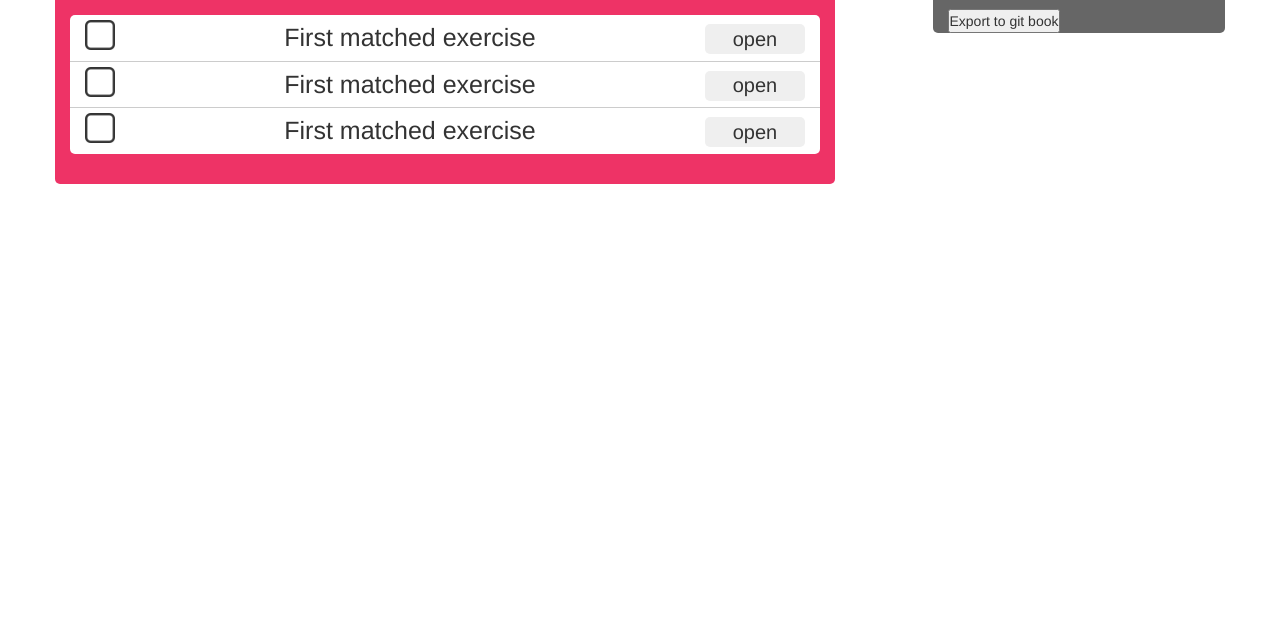
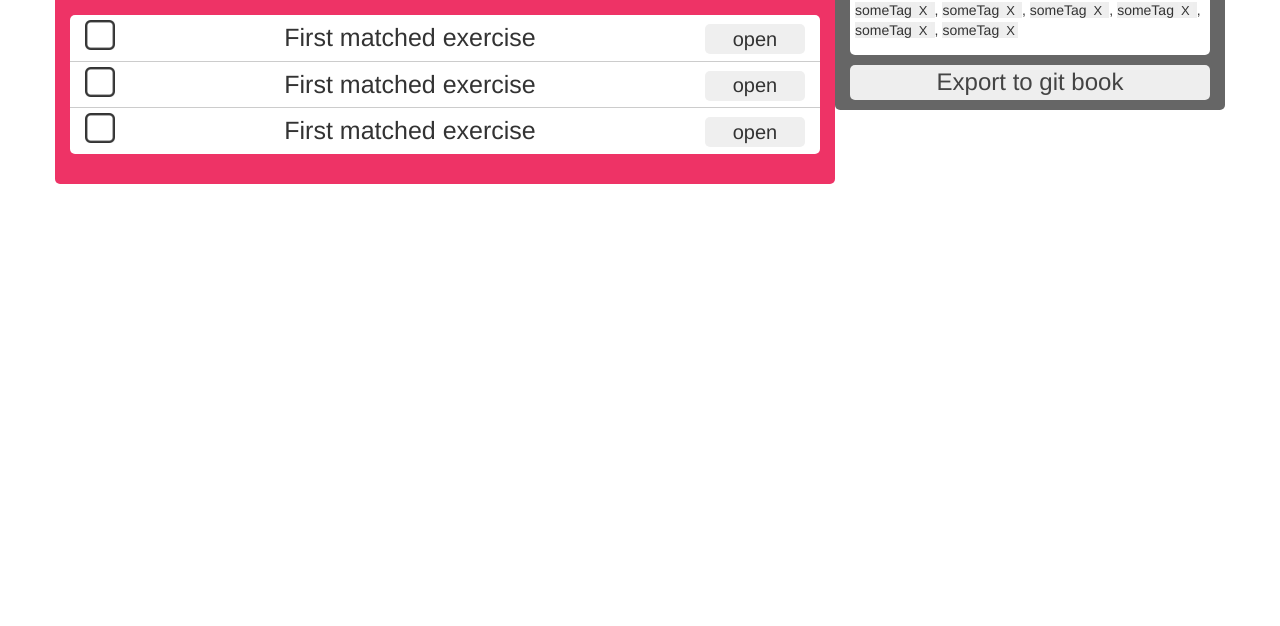
Before and after one commit to HackBulgaria/CodeCollectionToGitBookApp, a plain HTML site: page index.html in a window 1280 px wide. Shown: the part 174-800 px from the top of the page. Drawn offline with nearby package versions, Linux system fonts and the light colour scheme.

Commit message:
Making more css changes

```diff
--- a/index.html
+++ b/index.html
@@ -53,23 +53,65 @@
 					</ul>
 				</div>
 			</div>
-			<aside class="col-sm-3 col-sm-offset-1 blog-sidebarside-bar-controls side-bar-controls border-round5">
+			<aside class="col-sm-4 blog-sidebarside-bar-controls side-bar-controls border-round5">
 				<div class="right-export-container">
 					<div class="export-header">
 						TO EXPORT
-					<div class="exported-items-container">
 					</div>
+					<div class="exported-items-container border-round5">
 						<ul class="exported-items">
-							<li class="exported-item">
-								<p class="item-name"></p>
-								<button class="remove-exported-item-button">
-									X
-								</button>
+							<li class="exported-item border-round3">
+								<p class="tag">
+									<span class="item-name">someTag</span>
+									<button class="remove-exported-item-button">
+										X
+									</button>
+								</p>
+							</li>,
+							<li class="exported-item border-round3">
+								<p class="tag">
+									<span class="item-name">someTag</span>
+									<button class="remove-exported-item-button">
+										X
+									</button>
+								</p>
+							</li>,
+							<li class="exported-item border-round3">
+								<p class="tag">
+									<span class="item-name">someTag</span>
+									<button class="remove-exported-item-button">
+										X
+									</button>
+								</p>
+							</li>,
+							<li class="exported-item border-round3">
+								<p class="tag">
+									<span class="item-name">someTag</span>
+									<button class="remove-exported-item-button">
+										X
+									</button>
+								</p>
+							</li>,
+							<li class="exported-item border-round3">
+								<p class="tag">
+									<span class="item-name">someTag</span>
+									<button class="remove-exported-item-button">
+										X
+									</button>
+								</p>
+							</li>,
+							<li class="exported-item border-round3">
+								<p class="tag">
+									<span class="item-name">someTag</span>
+									<button class="remove-exported-item-button">
+										X
+									</button>
+								</p>
 							</li>
 						</ul>
 					</div>
 				</div>
-				<button class="export-to-gitbook-button">
+				<button class="export-to-gitbook-button border-round5">
 					Export to git book
 				</button>
 			</aside>
--- a/styles.css
+++ b/styles.css
@@ -20,7 +20,7 @@ header {
 .main-content {
 	padding: 20px 10px;
 	text-align: center;
-	background-color: #E36;
+	background-color: #E36;/*#4389f9;*/
 }
 
 .search {
@@ -54,7 +54,7 @@ header {
 .border-left-round5 {
 	border-top-left-radius: 5px;
 	-webkit-border-top-left-radius: 5px;
-  	-moz-border-radius-topleft: 5px;
+	-moz-border-radius-topleft: 5px;
 
 	border-bottom-left-radius: 5px;
 	-webkit-border-bottom-left-radius: 5px;
@@ -133,6 +133,53 @@ header {
 	clear: right;
 }
 
+.export-header {
+	height: 40px;
+	color: #fff;
+	font-size: 23px;
+	margin-top: 10px;
+}
+
+.exported-items-container {
+	min-width: 50px;
+	min-height: 50px;
+	background-color: #fff;
+	padding:5px;
+}
+
 ul {
 	list-style-type: none;
 }
+
+.exported-item {
+	display:inline;
+}
+.exported-item .tag{
+	background-color: #eee;
+}
+
+.exported-item *{
+	display: inline;
+}
+
+.exported-item .item-name {
+
+}
+
+.remove-exported-item-button {
+	border: none;
+	height: 15px;
+	font-size: 13px;
+	width: 15px;
+}
+
+.export-to-gitbook-button {
+	margin-top: 10px;
+	margin-bottom: 10px;
+	width: 100%;
+	height: 35px;
+	border: none;
+	background-color: #eee;
+	font-size: 24px;
+	color: #444;
+}
```
